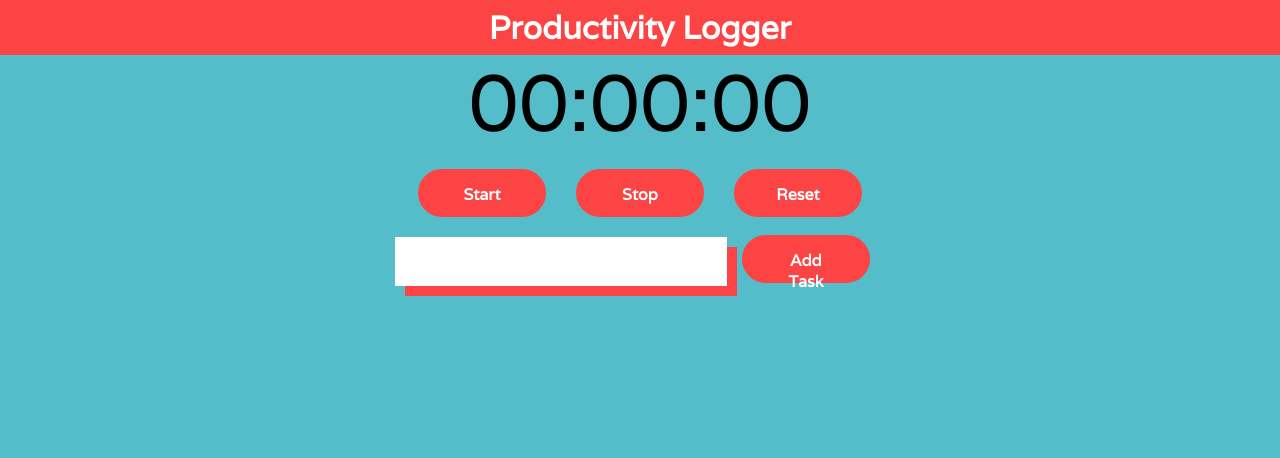
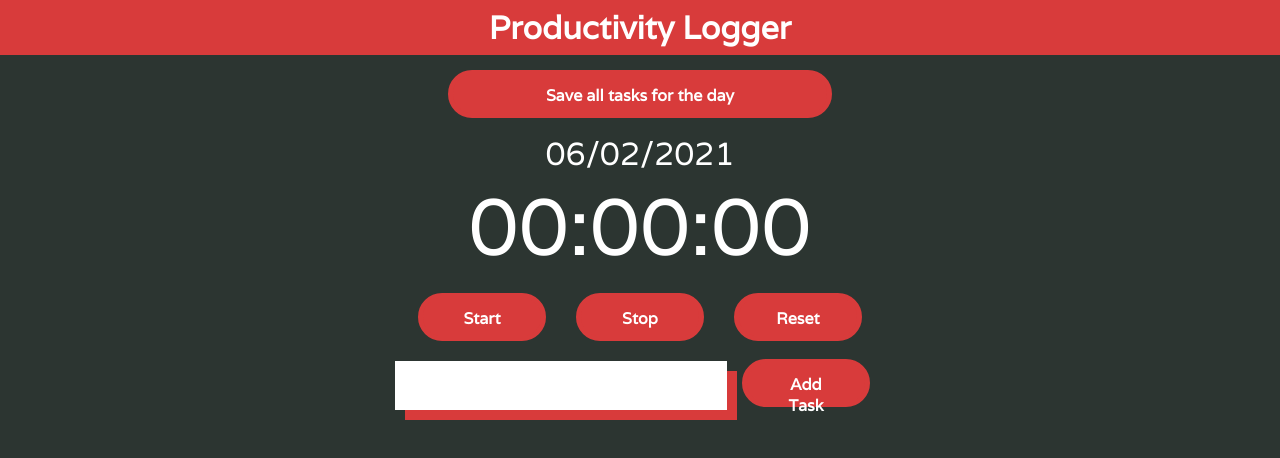
Before and after one commit to kytaylor/productivity-logger, a website: page public/html/index.html in a window 1280 px wide. Drawn offline with nearby package versions, Linux system fonts and the light colour scheme.

Commit message:
adjusts styling, adds date and non functional save button to index

```diff
--- a/public/css/style.css
+++ b/public/css/style.css
@@ -1,33 +1,18 @@
-/*
-Red
-#FC4445
-Aqua
-#3FEEE6
-Dark Aqua? Idk
-#55BCC9
-Grayish Blue
-#97CAEF
-Light Blue
-#CAFAFE
-#8860D0
-rgba(131,58,180,1)
-*/
-
 * {
     margin: 0;
     font-family: Varela;
+    color: white;
 }
 
 body {
-    background-color: #55BCC9;
+    background-color: #2C3531;
 }
 
 header {
     position: fixed;
     top: 0;
     width: 100%;
-    background-color: #FC4445;
-    color: white;
+    background-color: #d83b3b;
 }
 
 h1 {
@@ -35,8 +20,33 @@ h1 {
     padding: 7px;
 }
 
-#timer {
-    padding-top: 50px;
+#save-all {
+    border: 5px solid #d83b3b;
+    background-color: #d83b3b;
+    padding: 10px 27px;
+    text-align: center;
+    text-decoration: none;
+    font-size: 16px;
+    font-weight: bold;
+    cursor: pointer;
+    transition: all 0.3s ease;
+    height: 48px;
+    border-radius: 25px;
+    width: 30%;
+    margin-top: 70px;
+    margin-left: 15px;
+    margin-right: 15px;
+}
+
+#save-all:hover {
+    background-color: white;
+    color: #d83b3b;
+}
+
+#date {
+    text-align: center;
+    font-size: 2rem;
+    padding-top: 15px;
 }
 
 #timer-time {
@@ -44,16 +54,15 @@ h1 {
     font-size: 5rem;
 }
 
-#buttons-container {
+.buttons-container {
     display: flex;
     justify-content: center;
     align-items: center;
 }
 
 .button {
-    border: 5px solid #FC4445;
-    color: white;
-    background-color: #FC4445;
+    border: 5px solid #d83b3b;
+    background-color: #d83b3b;
     padding: 10px 27px;
     text-align: center;
     text-decoration: none;
@@ -71,7 +80,7 @@ h1 {
 
 .button:hover {
     background-color: white;
-    color: #FC4445;
+    color: #d83b3b;
 }
 
 .save-button {
@@ -90,7 +99,7 @@ input {
     height: 47px;
     width: 25%;
     padding-top: 1px;
-    box-shadow: 10px 10px #FC4445;
+    box-shadow: 10px 10px #d83b3b;
     margin-top: 20px;
     color: black;
     padding-left: 10px;
@@ -105,7 +114,6 @@ input {
 
 .task-card {
     background-color: #287d88;
-    color: white;
     border: 5px solid white;
     width: 15%;
     border-radius: 25px;
--- a/public/html/index.html
+++ b/public/html/index.html
@@ -13,12 +13,18 @@
         <h1>Productivity Logger</h1>
     </header>
 
+    <div class="buttons-container">
+        <button id="save-all">Save all tasks for the day</button>
+    </div>
+
+    <div id="date"></div>
+
     <div id="timer">
         <div id="timer-time">
             00:00:00
         </div>
 
-        <div id="buttons-container">
+        <div class="buttons-container">
             <button id="timer-start" class="button">Start</button>
             <button id="timer-stop" class="button">Stop</button>
             <button id="timer-reset" class="button">Reset</button>
--- a/public/scripts/script.js
+++ b/public/scripts/script.js
@@ -1,3 +1,12 @@
+// Code for finding current date
+let today = new Date();
+let dd = String(today.getDate()).padStart(2, '0');
+let mm = String(today.getMonth() + 1).padStart(2, '0');
+let yyyy = today.getFullYear();
+
+today = mm + '/' + dd + '/' + yyyy;
+$("#date").append(today)
+
 let taskArray = [];
 
 $("#submit-button").on("click", function(){
```
